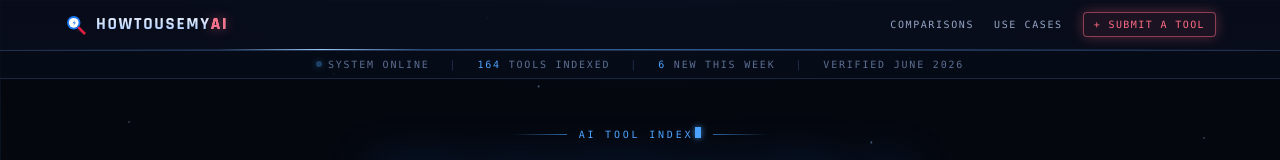
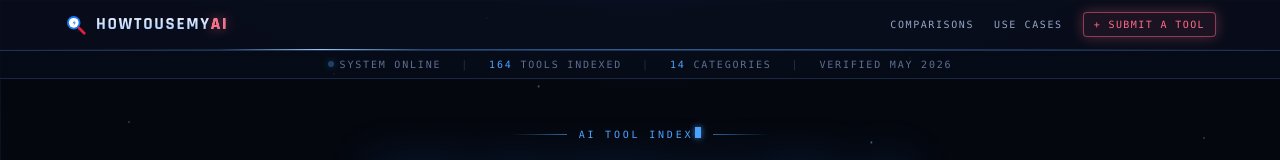
Before and after one commit to crithitlel/howtousemyai, a Next.js app: page / in a window 1280 px wide. Shown: the top 160 px of the page. Built offline with nearby package versions, Linux system fonts and the light colour scheme.

Commit message:
Status bar: replace 'new this week' with evergreen categories count + auto-updating verified date

```diff
--- a/app/page.tsx
+++ b/app/page.tsx
@@ -215,9 +215,9 @@ export default function HomePage() {
           <span className="text-[#233150]">|</span>
           <span><span className="text-[#4da3ff]">{TOOLS.length}</span> tools indexed</span>
           <span className="text-[#233150]">|</span>
-          <span><span className="text-[#4da3ff]">{newThisWeekTools.length}</span> new this week</span>
+          <span><span className="text-[#4da3ff]">{CATEGORIES.length - 1}</span> categories</span>
           <span className="hidden sm:inline text-[#233150]">|</span>
-          <span className="hidden sm:inline">Verified June 2026</span>
+          <span className="hidden sm:inline">Verified {new Date().toLocaleString("en-US", { month: "long", year: "numeric" })}</span>
         </div>
       </div>
 
```
